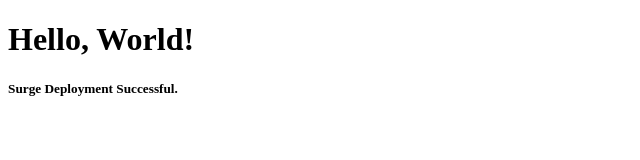
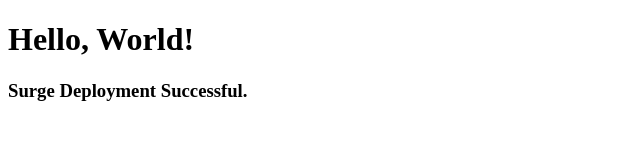
Before and after one commit to beinghasnain16/Bootcamp, a plain HTML site: page index.html in a window 1280 px wide. Shown: the whole page, without its empty margins (0-640 px from the left). Drawn offline with Linux system fonts and the light colour scheme.

Commit message:
Update index.html

```diff
--- a/index.html
+++ b/index.html
@@ -5,6 +5,6 @@
 </head>
 <body>
     <h1>Hello, World!</h1>
-    <h5>Surge Deployment Successful.</h5>
+    <h3>Surge Deployment Successful.</h3>
 </body>
 </html>
```
